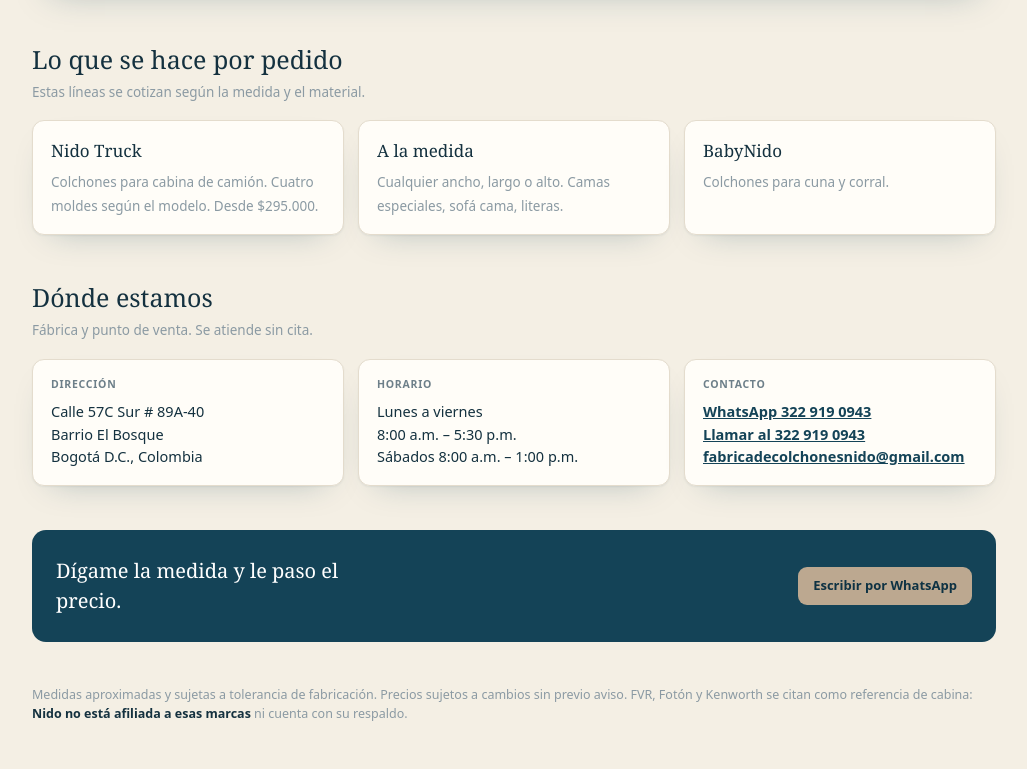
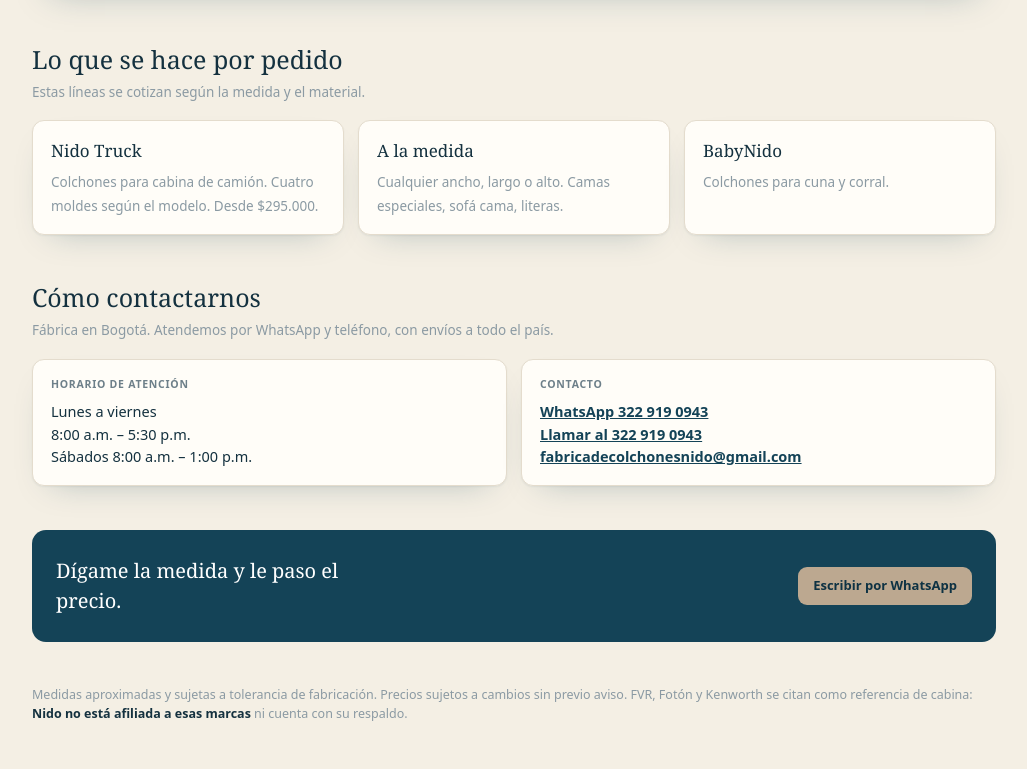
Before and after one commit to negocioscuanticoscol-create/plataforma-nc, a plain HTML site: page nido/catalogo.html in a window 1280 px wide. Shown: the part 7746-8515 px from the top of the page, without its empty margins (126-1153 px from the left). Drawn offline with Linux system fonts and the light colour scheme.

Commit message:
Nido catalogo: quitar la direccion fisica
Co-Authored-By: Claude Sonnet 5.5 <noreply@anthropic.com>

```diff
--- a/nido/catalogo.html
+++ b/nido/catalogo.html
@@ -171,11 +171,10 @@
 </section>
 
 <section>
-  <h2>Dónde estamos</h2>
-  <div class="sub">Fábrica y punto de venta. Se atiende sin cita.</div>
+  <h2>Cómo contactarnos</h2>
+  <div class="sub">Fábrica en Bogotá. Atendemos por WhatsApp y teléfono, con envíos a todo el país.</div>
   <div class="cont">
-    <div class="cx"><h3>Dirección</h3><p>Calle 57C Sur # 89A&#8209;40<br>Barrio El Bosque<br>Bogotá D.C., Colombia</p></div>
-    <div class="cx"><h3>Horario</h3><p>Lunes a viernes<br>8:00 a.m. – 5:30 p.m.<br>Sábados 8:00 a.m. – 1:00 p.m.</p></div>
+    <div class="cx"><h3>Horario de atención</h3><p>Lunes a viernes<br>8:00 a.m. – 5:30 p.m.<br>Sábados 8:00 a.m. – 1:00 p.m.</p></div>
     <div class="cx"><h3>Contacto</h3><p>
       <a href="https://wa.me/573229190943" target="_blank" rel="noopener">WhatsApp 322 919 0943</a><br>
       <a href="tel:+573229190943">Llamar al 322 919 0943</a><br>
```
